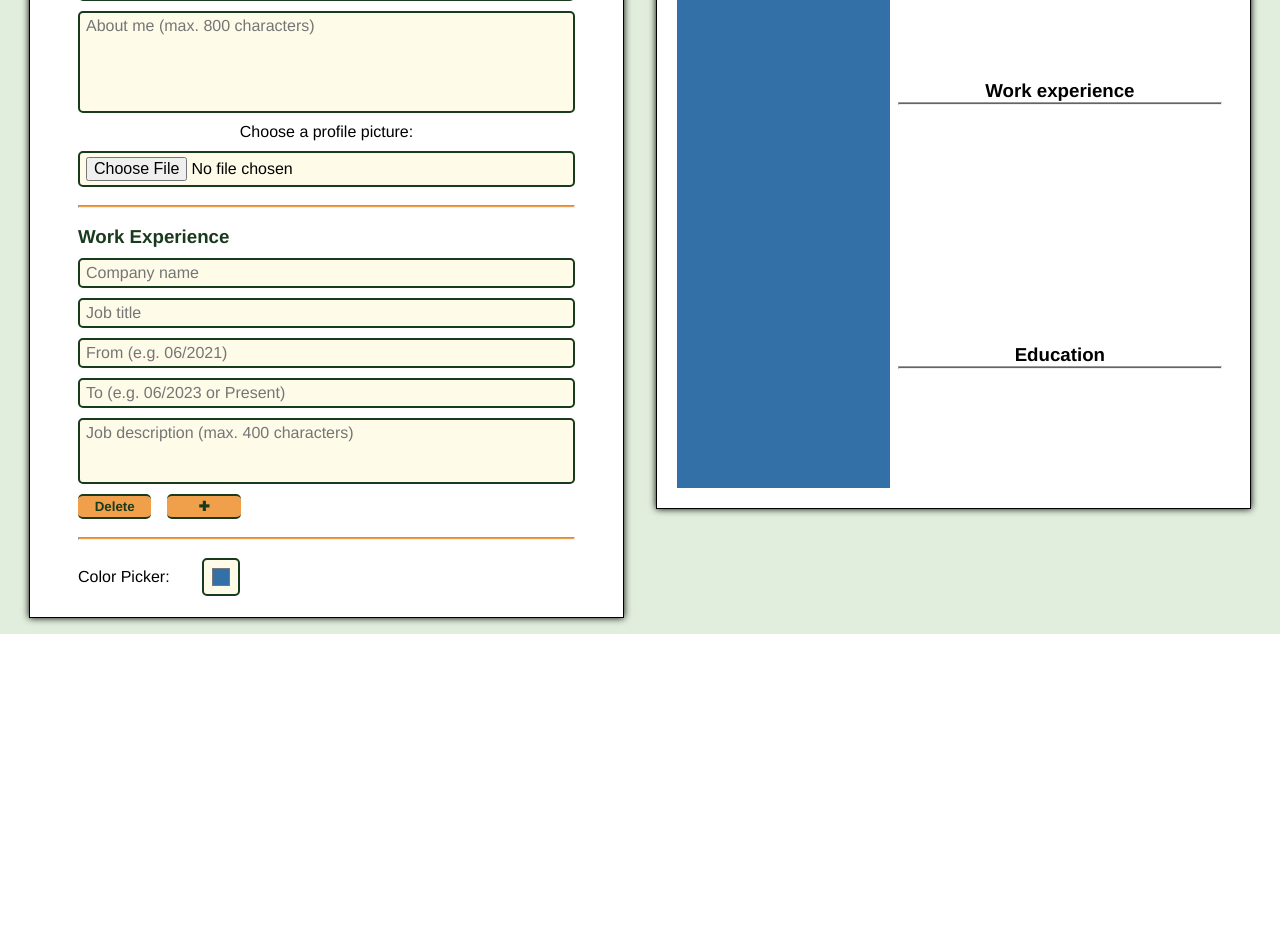
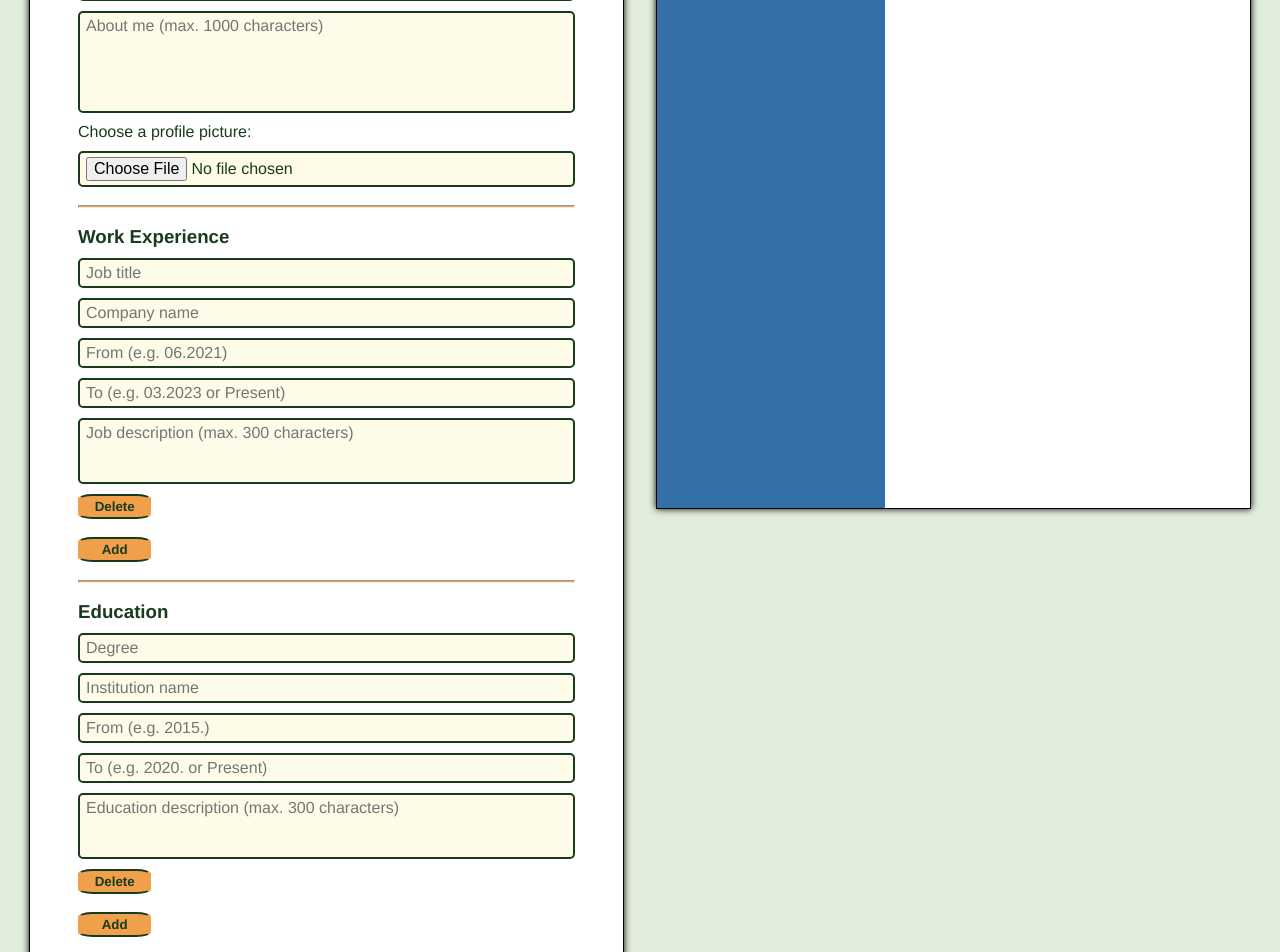
Before and after one commit to DragicevicS/cv-application, a React (Create React App) app: page / in a window 1280 px wide. Shown: the part 420-1372 px from the top of the page. Before the commit the page ends 1054 px from the top, so only its background shows below. Built offline with nearby package versions, Linux system fonts and the light colour scheme.

Commit message:
Add functionality for WorkExperience and Education The methods added in App.js will delete/add form for info input and will also instantly render them on the preview div

```diff
--- a/src/App.js
+++ b/src/App.js
@@ -17,6 +17,9 @@ class App extends Component {
         about: '',
         picture: '',
         color: '',
+        workExperience: [{ id: 0, job: '', company: '', jobFrom: '', jobTo: '', jobDescription: '' }],
+        education: [{ id: 0, degree: '', institution: '', eduFrom: '', eduTo: '', eduDescription: '' }],
+        nextId: 1,
       }
     };
   };
@@ -47,13 +50,131 @@ class App extends Component {
     if (file) reader.readAsDataURL(file);
   };
 
+  handleWorkExpInputChange = (e, id) => {
+    const { id: inputId, value } = e.target;
+    this.setState((prevState) => {
+      const workExperience = prevState.formData.workExperience.map((workExp) =>
+        workExp.id === id
+          ? { ...workExp, [inputId]: value }  // update the matching job
+          : workExp  // leave the other jobs unchanged
+      );
+      return {
+        formData: {
+          ...prevState.formData,
+          workExperience,
+        },
+      };
+    });
+  };
+
+  handleAddWorkForm = () => {
+    this.setState((prevState) => {
+      const workExperience = [
+        ...prevState.formData.workExperience,
+        {
+          id: prevState.formData.nextId,
+          job: '',
+          company: '',
+          jobFrom: '',
+          jobTo: '',
+          jobDescription: '',
+        },
+      ];
+      return {
+        formData: {
+          ...prevState.formData,
+          workExperience,
+          nextId: prevState.formData.nextId + 1,
+        },
+      };
+    });
+  };
+
+  handleDeleteWorkForm = (id) => {
+    this.setState((prevState) => {
+      const workExperience = prevState.formData.workExperience.filter(
+        (workExp) => workExp.id !== id
+      );
+      return {
+        formData: {
+          ...prevState.formData,
+          workExperience,
+        },
+      };
+    });
+  };
+
+  handleEducationInputChange = (e, id) => {
+    const { id: inputId, value } = e.target;
+    this.setState((prevState) => {
+      const education = prevState.formData.education.map((edu) =>
+        edu.id === id
+          ? { ...edu, [inputId]: value }  // update the matching education
+          : edu  // leave the other education unchanged
+      );
+      return {
+        formData: {
+          ...prevState.formData,
+          education,
+        },
+      };
+    });
+  };
+
+  handleAddEducationForm = () => {
+    this.setState((prevState) => {
+      const education = [
+        ...prevState.formData.education,
+        {
+          id: prevState.formData.nextId,
+          degree: '',
+          institution: '',
+          eduFrom: '',
+          eduTo: '',
+          educationDescription: '',
+        },
+      ];
+      return {
+        formData: {
+          ...prevState.formData,
+          education,
+          nextId: prevState.formData.nextId + 1,
+        },
+      };
+    });
+  };
+
+  handleDeleteEducationForm = (id) => {
+    this.setState((prevState) => {
+      const education = prevState.formData.education.filter(
+        (edu) => edu.id !== id
+      );
+      return {
+        formData: {
+          ...prevState.formData,
+          education,
+        },
+      };
+    });
+  };
+
   render() {
     const { formData } = this.state;
     return (
       <div className="App">
         <h1>CV Application</h1>
         <div className="main-container">
-          <Editor onInputChange={this.handleInputChange} onFileChange={this.handleFileChange} />
+          <Editor
+            formData={formData}
+            onInputChange={this.handleInputChange}
+            onFileChange={this.handleFileChange}
+            onWorkExpInputChange={this.handleWorkExpInputChange}
+            onAddForm={this.handleAddWorkForm}
+            onDeleteForm={this.handleDeleteWorkForm}
+            onEducationInputChange={this.handleEducationInputChange}
+            onAddEducationForm={this.handleAddEducationForm}
+            onDeleteEducationForm={this.handleDeleteEducationForm}
+          />
           <Preview {...formData} />
         </div>
       </div>
--- a/src/components/Editor.js
+++ b/src/components/Editor.js
@@ -54,9 +54,9 @@ class PersonalInfo extends Component {
         />
         <textarea
           id="about"
-          maxLength={"800"}
+          maxLength={"1000"}
           rows={"5"}
-          placeholder="About me (max. 800 characters)"
+          placeholder="About me (max. 1000 characters)"
           onChange={this.props.handleInputChange}
           required
         />
@@ -74,55 +74,113 @@ class PersonalInfo extends Component {
 
 class WorkExperience extends Component {
   render() {
+    const { workExp, onInputChange, onDeleteForm } = this.props;
+
     return (
       <div className="work-exp-container">
-        <h3>Work Experience</h3>
         <form className="work-exp">
+        <input
+            type="text"
+            id="job"
+            placeholder="Job title"
+            value={workExp.job || ''}
+            onChange={(e) => onInputChange(e, workExp.id)}
+            required
+          />
           <input
             type="text"
             id="company"
             placeholder="Company name"
-            onChange={this.props.handleInputChange}
+            value={workExp.company || ''}
+            onChange={(e) => onInputChange(e, workExp.id)}
             required
           />
           <input
             type="text"
-            id="job"
-            placeholder="Job title"
-            onChange={this.props.handleInputChange}
+            id="from"
+            placeholder="From (e.g. 06.2021)"
+            value={workExp.from || ''}
+            onChange={(e) => onInputChange(e, workExp.id)}
             required
           />
           <input
-            type="number"
-            id="from"
-            placeholder="From (e.g. 06/2021)"
-            onChange={this.props.handleInputChange}
-            required
-          />
-          <input
-            type="number"
+            type="text"
             id="to"
-            placeholder="To (e.g. 06/2023 or Present)"
-            onChange={this.props.handleInputChange}
+            placeholder="To (e.g. 03.2023 or Present)"
+            value={workExp.to || ''}
+            onChange={(e) => onInputChange(e, workExp.id)}
             required
           />
           <textarea
-            id="description"
-            maxLength={"400"}
+            id="jobDescription"
+            maxLength={"300"}
             rows={"3"}
-            placeholder="Job description (max. 400 characters)"
-            onChange={this.props.handleInputChange}
+            placeholder="Job description (max. 300 characters)"
+            value={workExp.jobDescription || ''}
+            onChange={(e) => onInputChange(e, workExp.id)}
             required
           />
         </form>
-        <div className="btn-div">
-          <button type="button">Delete</button>
-          <button type="button">&#10010;</button>
-        </div>
+        <button  type="button" onClick={() => onDeleteForm(workExp.id)}>Delete</button>
       </div>
     );
   };
 };
+
+class Education extends Component {
+  render() {
+    const { education, onInputChange, onDeleteForm } = this.props;
+
+    return (
+      <div className="education-container">
+        <form className="education">
+          <input
+            type="text"
+            id="degree"
+            placeholder="Degree"
+            value={education.degree || ''}
+            onChange={(e) => onInputChange(e, education.id)}
+            required
+          />
+          <input
+            type="text"
+            id="institution"
+            placeholder="Institution name"
+            value={education.institution || ''}
+            onChange={(e) => onInputChange(e, education.id)}
+            required
+          />
+          <input
+            type="text"
+            id="eduFrom"
+            placeholder="From (e.g. 2015.)"
+            value={education.eduFrom || ''}
+            onChange={(e) => onInputChange(e, education.id)}
+            required
+          />
+          <input
+            type="text"
+            id="eduTo"
+            placeholder="To (e.g. 2020. or Present)"
+            value={education.eduTo || ''}
+            onChange={(e) => onInputChange(e, education.id)}
+            required
+          />
+          <textarea
+            id="eduDescription"
+            maxLength={"300"}
+            rows={"3"}
+            placeholder="Education description (max. 300 characters)"
+            value={education.eduDescription || ''}
+            onChange={(e) => onInputChange(e, education.id)}
+            required
+          />
+        </form>
+        <button type="button" onClick={() => onDeleteForm(education.id)}>Delete</button>
+      </div>
+    );
+  }
+}
 
 class ColorPicker extends Component {
   render() {
@@ -142,15 +200,50 @@ class ColorPicker extends Component {
 
 export class Editor extends Component {
   render() {
-    const { onInputChange, onFileChange } = this.props;
+    const {
+      formData,
+      onInputChange,
+      onFileChange,
+      onWorkExpInputChange,
+      onAddForm,
+      onDeleteForm,
+      onEducationInputChange,
+      onAddEducationForm,
+      onDeleteEducationForm,
+    } = this.props;
 
     return (
       <div>
         <h2>Editor</h2>
         <div className="editor-container">
-          <PersonalInfo handleInputChange={onInputChange} handleFileChange={onFileChange} />
+          <PersonalInfo
+            handleInputChange={onInputChange}
+            handleFileChange={onFileChange}
+          />
           <br /><hr /><br />
-          <WorkExperience />
+          <h3>Work Experience</h3>
+          {formData.workExperience.map((workExp) => (
+            <WorkExperience
+              key={workExp.id}
+              workExp={workExp}
+              onInputChange={onWorkExpInputChange}
+              onDeleteForm={onDeleteForm}
+            />
+          ))}
+          <br />
+          <button type="button" onClick={onAddForm}>Add</button>
+          <br /><hr /><br />
+          <h3>Education</h3>
+          {formData.education.map((education) => (
+            <Education
+              key={education.id}
+              education={education}
+              onInputChange={onEducationInputChange}
+              onDeleteForm={onDeleteEducationForm}
+            />
+          ))}
+          <br />
+          <button type="button" onClick={onAddEducationForm}>Add</button>
           <br /><hr /><br />
           <ColorPicker handleInputChange={onInputChange} />
         </div>
--- a/src/components/Preview.js
+++ b/src/components/Preview.js
@@ -7,7 +7,7 @@ import locationImg from '../images/location.svg';
 
 export class Preview extends Component {
   render() {
-    const { name, title, number, email, location, linkedin, github, about, picture, color } = this.props;
+    const { name, title, number, email, location, linkedin, github, about, picture, color, workExperience, education } = this.props;
 
     return (
       <div>
@@ -20,7 +20,8 @@ export class Preview extends Component {
             <h2>About me</h2>
             <p>{about}</p>
           </div>
-          <header>
+          <div className="personal-work-edu-div">
+            <div className="personal-info-preview">
               <div className="name-div">
                 <h1 style={{color: color}}>{name}</h1>
                 <h2>{title}</h2>
@@ -51,15 +52,53 @@ export class Preview extends Component {
                   </div>
                 ) : false }
               </div>
+            </div>
+            {workExperience.length > 0 && (
+              <>
+              <br />
               <hr style={{backgroundColor: color}} />
-          </header>
               <div className="work-exp-preview">
                 <h3>Work experience</h3>
+                {workExperience.map((workExp) => (
+                  <div key={workExp.id} className="work-exp-div">
+                    <div className="work-exp-header">
+                      <div className="job-company-div">
+                        <h4>{workExp.job}</h4>
+                        <p>{workExp.company}</p>
+                      </div>
+                      <p>
+                        | {workExp.from} - {workExp.to}
+                      </p>
+                    </div>
+                    <p className="description-p">{workExp.jobDescription}</p>
+                  </div>
+                ))}
+              </div>
+              </>
+            )}
+            {education.length > 0 && (
+              <>
+              <br />
               <hr style={{backgroundColor: color}} />
-          </div>
               <div className="education-preview">
                 <h3>Education</h3>
-            <hr style={{backgroundColor: color}} />
+                {education.map((edu) => (
+                  <div key={edu.id} className="education-div">
+                    <div className="work-exp-header">
+                      <div className="job-company-div">
+                        <h4>{edu.degree}</h4>
+                        <p>{edu.institution}</p>
+                      </div>
+                      <p>
+                        | {edu.eduFrom} - {edu.eduTo}
+                      </p>
+                    </div>
+                    <p className="description-p">{edu.eduDescription}</p>
+                  </div>
+                ))}
+              </div>
+              </>
+            )}
           </div>
         </div>
       </div>
--- a/src/index.css
+++ b/src/index.css
@@ -65,12 +65,17 @@
   height: min-content;
 }
 
+.editor-container h3 {
+  color: var(--color-4);
+}
+
 form {
   display: flex;
   flex-direction: column;
-  align-items: center;
+  align-items: flex-start;
   gap: 10px;
   width: 100%;
+  color: var(--color-4);
 }
 
 input,
@@ -81,15 +86,20 @@ textarea {
   background-color: var(--color-1);
   border: 2px solid var(--color-4);
   border-radius: 5px;
+  transition: transform .1s ease;
+}
+
+input:hover,
+textarea:hover {
+  transform: scale(1.01);
 }
 
 textarea {
   resize: none;
 }
 
-.editor-container h3 {
-  color: var(--color-4);
-  align-self: flex-start;
+#profile-pic:hover {
+  cursor: pointer;
 }
 
 /* hiding arrows from number inputs */
@@ -98,15 +108,13 @@ input::-webkit-inner-spin-button {
   -webkit-appearance: none;
 }
 
-.work-exp-container {
+.work-exp-container,
+.education-container {
   display: flex;
   flex-direction: column;
   gap: 10px;
   width: 100%;
-}
-
-.work-exp-container h3 {
-  text-align: left;
+  margin-top: 10px;
 }
 
 .btn-div {
@@ -115,39 +123,48 @@ input::-webkit-inner-spin-button {
   gap: 1em;
 }
 
-.btn-div button {
+button {
   width: 5.5em;
   padding: 3px 10px;
   background-color: var(--color-3);
   color: var(--color-4);
   font-weight: 900;
   border: transparent;
+  border-left: 2px solid var(--color-3);
+  border-right: 2px solid var(--color-3);
   border-bottom: 2px solid var(--color-4);
   border-top: 2px solid var(--color-4);
-  border-radius: 5px;
-  transition: transform .2s ease;
+  border-radius: 20%;
+  transition: transform .3s ease;
 }
 
-.btn-div button:hover {
+button:hover {
   cursor: pointer;
-  transform: scale(1.05);
+  transform: scale(1.08);
+  border: transparent;
+  border-left: 2px solid var(--color-4);
+  border-right: 2px solid var(--color-4);
+  border-bottom: 2px solid var(--color-3);
+  border-top: 2px solid var(--color-3);
 }
 
 .color-picker-div {
   display: flex;
   align-items: center;
-  gap: 2em;
+  gap: 1.6em;
+  font-weight: 700;
+  color: var(--color-4);
 }
 
 .color-picker-div input {
   width: 38px;
   height: 38px;
-  transition: transform .2s ease;
+  transition: transform .3s ease;
 }
 
 .color-picker-div input:hover {
   cursor: pointer;
-  transform: scale(1.05);
+  transform: scale(1.08);
 }
 
 .editor-container hr {
@@ -161,10 +178,11 @@ input::-webkit-inner-spin-button {
 
 .preview-container {
   display: grid;
-  grid-template: repeat(3, 1fr) / 1fr 1.6fr;
+  grid-template: 1fr 3fr / 1fr 1.6fr;
   align-items: center;
   height: 832px;
-  padding: 20px;
+  position: sticky;
+  top: 10px;
 }
 
 .picture-div {
@@ -174,19 +192,21 @@ input::-webkit-inner-spin-button {
   grid-area: 1/1/2/2;
   width: 100%;
   height: 100%;
+  padding: 1em;
   background-color: rgb(51, 112, 168);
 }
 
 .picture {
   width: 145px;
   height: auto;
+  border-radius: 20px;
 }
 
 .about-div {
   display: flex;
   flex-direction: column;
   gap: 1em;
-  grid-area: 2/1/4/2;
+  grid-area: 2/1/3/2;
   padding: 8px;
   font-size: 0.8rem;
   text-align: justify;
@@ -199,15 +219,19 @@ input::-webkit-inner-spin-button {
   text-align: center;
 }
 
-header {
+.personal-work-edu-div {
+  grid-area: 1/2/3/3;
+  height: 100%;
+  padding: 1em 0.6em;
+}
+
+.personal-info-preview {
   display: flex;
   flex-direction: column;
   gap: 1em;
-  grid-area: 1/2/2/3;
-  padding: 0.5em;
 }
 
-header h2 {
+.personal-info-preview h2 {
   opacity: 0.75;
 }
 
@@ -237,16 +261,35 @@ header h2 {
 
 .work-exp-preview {
   grid-area: 2/2/3/3;
-  padding: 0.5em;
+  display: flex;
+  flex-direction: column;
+  gap: 0.5em;
+}
+
+.work-exp-header {
+  display: grid;
+  grid-template: 1fr / 1.35fr 1fr;
+  align-items: center;
+  text-align: right;
+  width: 100%;
+}
+
+.job-company-div {
+  text-align: left;
+}
+
+.description-p {
+  text-align: justify;
+  font-size: 0.8rem;
+  opacity: 0.9;
 }
 
 .education-preview {
   grid-area: 3/2/4/3;
-  padding: 0.5em;
 }
 
 .preview-container hr {
   width: 100%;
-  height: 3px;
+  height: 4px;
   background-color: rgb(51, 112, 168);
 }
```
Lines whose indentation alone changed are shown as unchanged.
